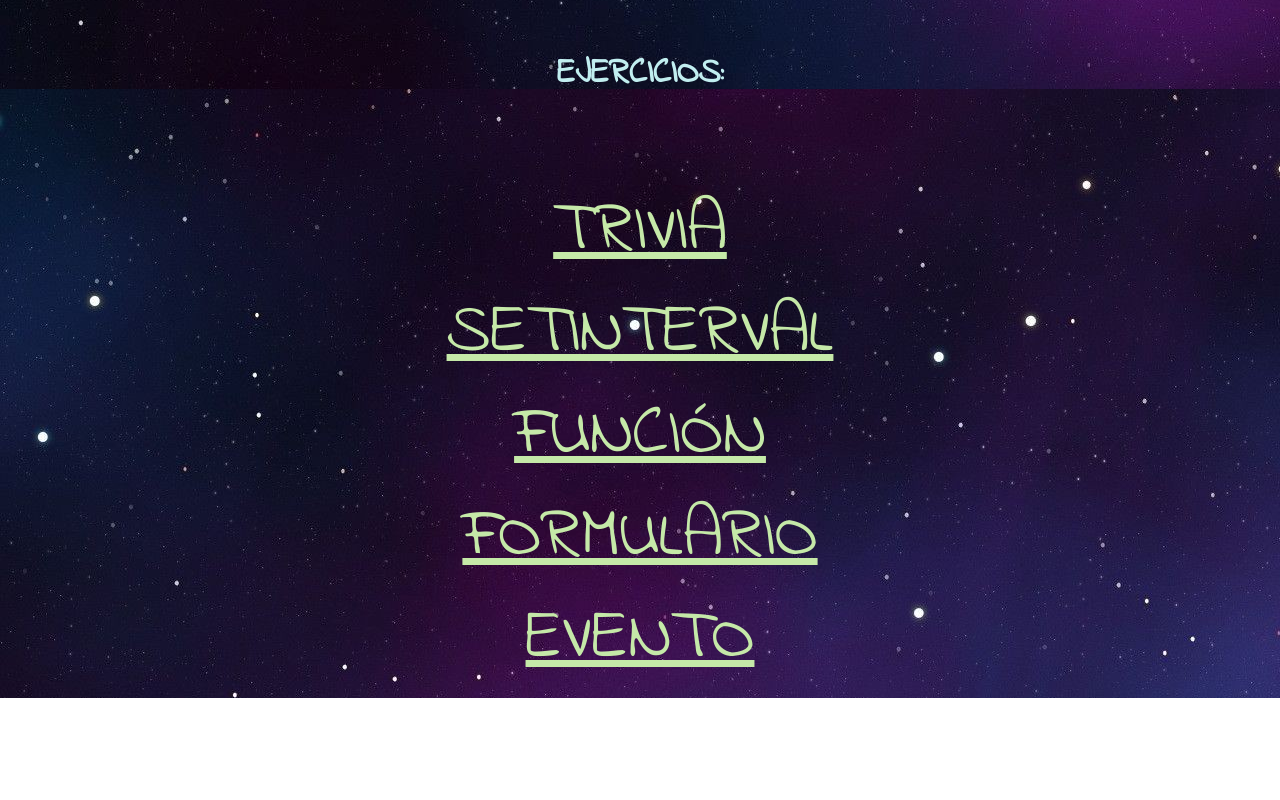
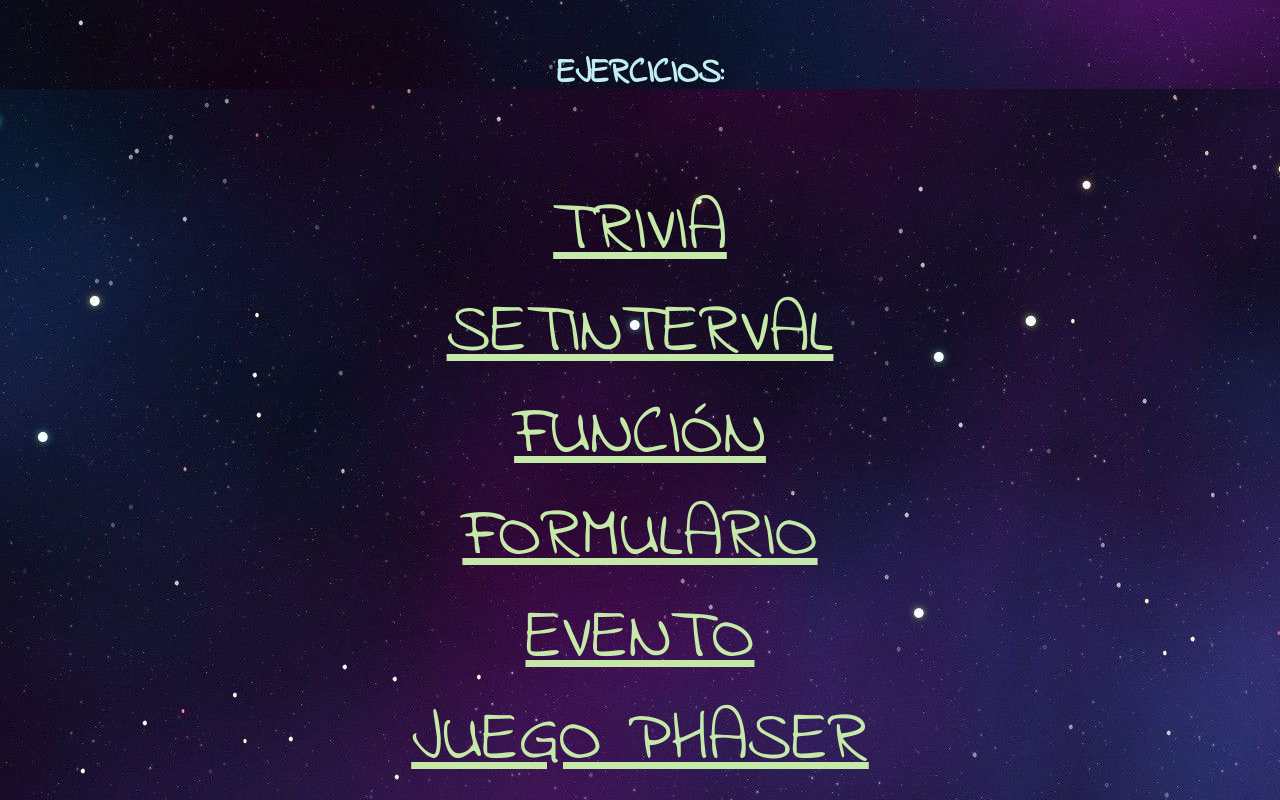
Before and after one commit to DeniseRey/Portfolio-Denise, a plain HTML site: page index.html in a window 1280 px wide. Shown: the part 7911-8711 px from the top of the page. Before the commit the page ends 8609 px from the top, so only its background shows below. Drawn offline with Linux system fonts and the light colour scheme.

Commit message:
Trabajo Práctico Módulo #4

```diff
--- a/index.html
+++ b/index.html
@@ -109,4 +109,7 @@
   <div class="centrado">
     <a href="./pages/evento.html" >EVENTO</a>
   </div>
+  <div class="centrado">
+    <a href="./part10.html" >JUEGO PHASER</a>
+  </div>
 </html>
```
